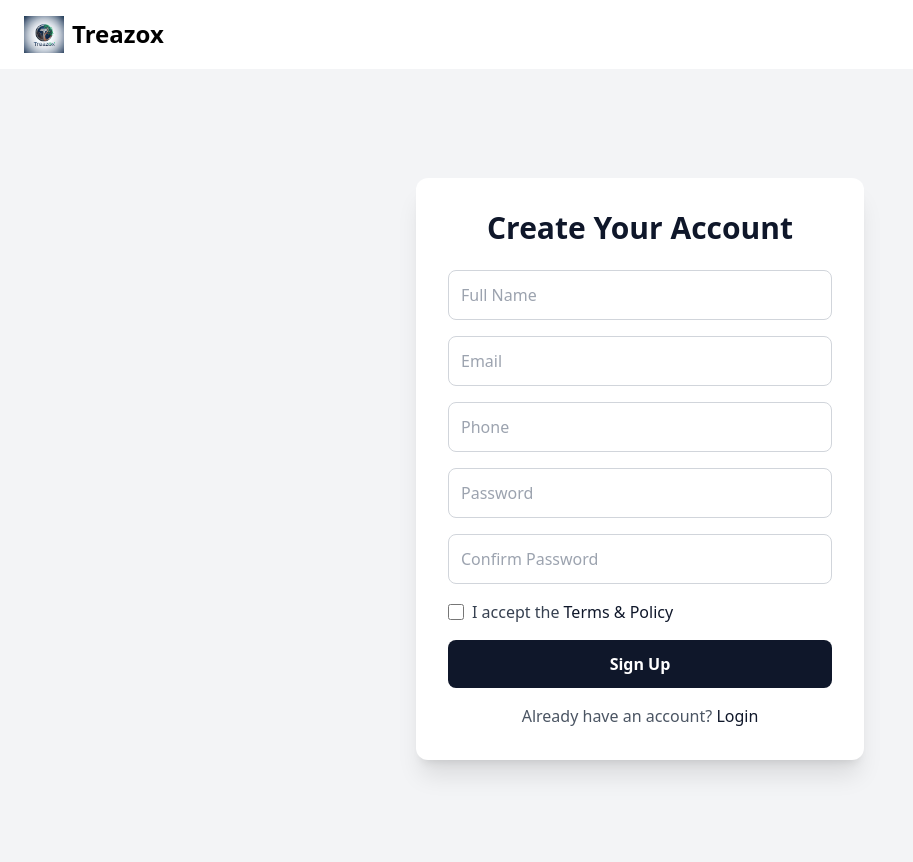
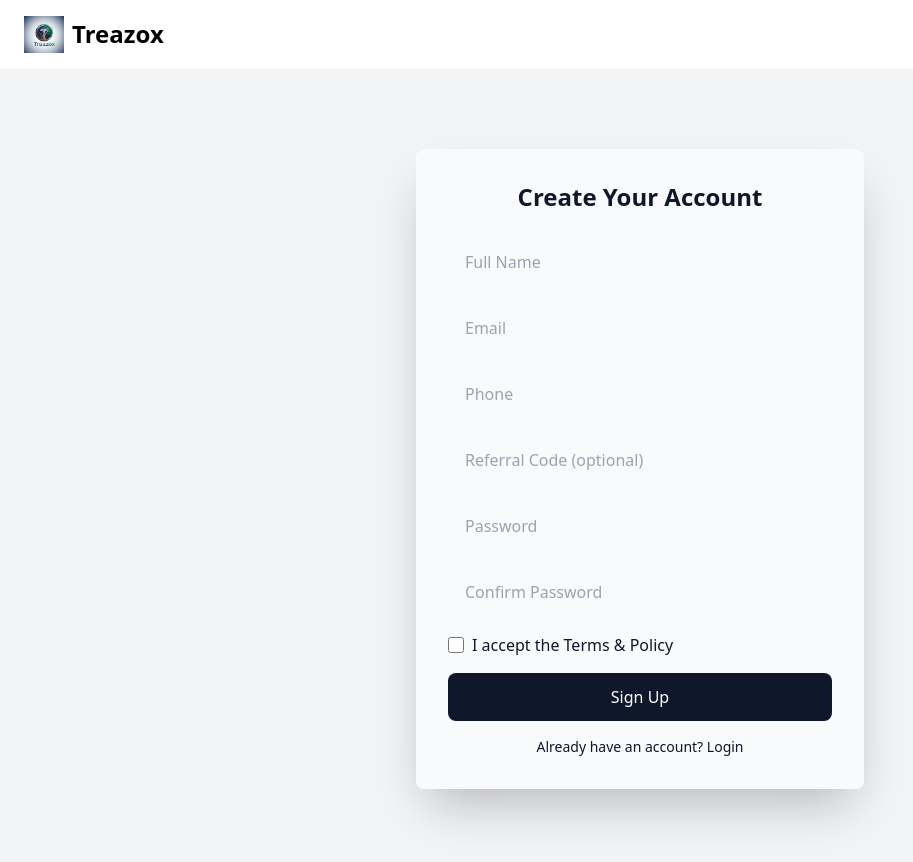
Before and after one commit to mustansar77/treazox1, a Next.js app: page /signup in a window 1280 px wide. Shown: the top 862 px of the page, without its empty margins (0-913 px from the left). Built offline with nearby package versions, Linux system fonts and the light colour scheme.

Commit message:
new frontend

```diff
--- a/src/app/login/page.js
+++ b/src/app/login/page.js
@@ -27,11 +27,14 @@ export default function LoginPage() {
   setLoading(true);
 
   try {
-      const res = await fetch("https://treazox-be.vercel.app/api/users/login", {
+    const res = await fetch(
+      "http://localhost:5000/api/users/login", // <-- your live Vercel backend
+      {
         method: "POST",
         headers: { "Content-Type": "application/json" },
         body: JSON.stringify({ email, password }),
-      });
+      }
+    );
 
     const data = await res.json();
 
--- a/src/app/signup/page.js
+++ b/src/app/signup/page.js
@@ -7,13 +7,14 @@ import Link from "next/link";
 
 export default function SignUpPage() {
   const router = useRouter();
-  const NEXT_API_URL = "https://treazox1be.vercel.app/api"; // your live backend API
+  const NEXT_API_URL = "http://localhost:5000/api/users"; // Local backend
 
   const [fullName, setFullName] = useState("");
   const [email, setEmail] = useState("");
   const [phone, setPhone] = useState("");
   const [password, setPassword] = useState("");
   const [confirmPassword, setConfirmPassword] = useState("");
+  const [referralCode, setReferralCode] = useState(""); // New referral input
   const [acceptPolicy, setAcceptPolicy] = useState(false);
   const [loading, setLoading] = useState(false);
 
@@ -27,10 +28,10 @@ export default function SignUpPage() {
 
     setLoading(true);
     try {
-      const res = await fetch(`${NEXT_API_URL}/users/signup`, {
+      const res = await fetch(`${NEXT_API_URL}/signup`, {
         method: "POST",
         headers: { "Content-Type": "application/json" },
-        body: JSON.stringify({ fullName, email, phone, password }),
+        body: JSON.stringify({ fullName, email, phone, password, referralCode }),
       });
 
       const data = await res.json();
@@ -51,8 +52,8 @@ export default function SignUpPage() {
   return (
     <div className="w-full min-h-screen flex justify-center items-center bg-gray-100 dark:bg-gray-900 p-4">
       <Toaster position="top-right" />
-      <div className="max-w-md w-full bg-white dark:bg-gray-800 p-8 rounded-xl shadow-xl">
-        <h1 className="text-3xl font-bold mb-6 text-center text-primary dark:text-white">
+      <div className="max-w-md w-full bg-gray-50 dark:bg-gray-800 p-8 rounded-lg shadow-2xl">
+        <h1 className="text-2xl font-bold mb-6 text-center text-primary dark:text-white">
           Create Your Account
         </h1>
 
@@ -62,7 +63,7 @@ export default function SignUpPage() {
             placeholder="Full Name"
             value={fullName}
             onChange={(e) => setFullName(e.target.value)}
-            className="w-full p-3 rounded-lg border border-gray-300 dark:border-gray-700 focus:outline-none focus:ring-2 focus:ring-primary dark:bg-gray-700 dark:text-white"
+            className="w-full px-4 py-3 bg-gray-50 dark:bg-gray-900 text-primary dark:text-white border border-transparent rounded-lg focus:outline-none focus:ring-2 focus:ring-blue-700"
             required
           />
           <input
@@ -70,7 +71,7 @@ export default function SignUpPage() {
             placeholder="Email"
             value={email}
             onChange={(e) => setEmail(e.target.value)}
-            className="w-full p-3 rounded-lg border border-gray-300 dark:border-gray-700 focus:outline-none focus:ring-2 focus:ring-primary dark:bg-gray-700 dark:text-white"
+            className="w-full px-4 py-3 bg-gray-50 dark:bg-gray-900 text-primary dark:text-white border border-transparent rounded-lg focus:outline-none focus:ring-2 focus:ring-blue-700"
             required
           />
           <input
@@ -78,15 +79,22 @@ export default function SignUpPage() {
             placeholder="Phone"
             value={phone}
             onChange={(e) => setPhone(e.target.value)}
-            className="w-full p-3 rounded-lg border border-gray-300 dark:border-gray-700 focus:outline-none focus:ring-2 focus:ring-primary dark:bg-gray-700 dark:text-white"
+            className="w-full px-4 py-3 bg-gray-50 dark:bg-gray-900 text-primary dark:text-white border border-transparent rounded-lg focus:outline-none focus:ring-2 focus:ring-blue-700"
             required
+          />
+          <input
+            type="text"
+            placeholder="Referral Code (optional)"
+            value={referralCode}
+            onChange={(e) => setReferralCode(e.target.value)}
+            className="w-full px-4 py-3 bg-gray-50 dark:bg-gray-900 text-primary dark:text-white border border-transparent rounded-lg focus:outline-none focus:ring-2 focus:ring-blue-700"
           />
           <input
             type="password"
             placeholder="Password"
             value={password}
             onChange={(e) => setPassword(e.target.value)}
-            className="w-full p-3 rounded-lg border border-gray-300 dark:border-gray-700 focus:outline-none focus:ring-2 focus:ring-primary dark:bg-gray-700 dark:text-white"
+            className="w-full px-4 py-3 bg-gray-50 dark:bg-gray-900 text-primary dark:text-white border border-transparent rounded-lg focus:outline-none focus:ring-2 focus:ring-blue-700"
             required
           />
           <input
@@ -94,7 +102,7 @@ export default function SignUpPage() {
             placeholder="Confirm Password"
             value={confirmPassword}
             onChange={(e) => setConfirmPassword(e.target.value)}
-            className="w-full p-3 rounded-lg border border-gray-300 dark:border-gray-700 focus:outline-none focus:ring-2 focus:ring-primary dark:bg-gray-700 dark:text-white"
+            className="w-full px-4 py-3 bg-gray-50 dark:bg-gray-900 text-primary dark:text-white border border-transparent rounded-lg focus:outline-none focus:ring-2 focus:ring-blue-700"
             required
           />
           <div className="flex items-center gap-2">
@@ -105,21 +113,27 @@ export default function SignUpPage() {
               className="w-4 h-4 accent-primary"
               required
             />
-            <label className="text-gray-700 dark:text-gray-300">
-              I accept the <Link href="/policy" className="text-primary">Terms & Policy</Link>
+            <label className="text-primary dark:text-white">
+              I accept the <Link href="/policy">Terms & Policy</Link>
             </label>
           </div>
+
           <button
             type="submit"
             disabled={loading}
-            className="w-full py-3 bg-primary text-white rounded-lg font-semibold hover:bg-primary/90 disabled:opacity-50"
+            className={`w-full bg-primary text-white py-3 rounded-lg font-medium hover:bg-primary/70 transition ${
+              loading ? "opacity-70 cursor-not-allowed" : ""
+            }`}
           >
             {loading ? "Signing Up..." : "Sign Up"}
           </button>
         </form>
 
-        <p className="mt-4 text-center text-gray-600 dark:text-gray-300">
-          Already have an account? <Link href="/login" className="text-primary">Login</Link>
+        <p className="text-center text-sm mt-4 text-primary dark:text-white">
+          Already have an account?{" "}
+          <Link href="/login" className="font-medium">
+            Login
+          </Link>
         </p>
       </div>
     </div>
```
Lines whose indentation alone changed are shown as unchanged.
